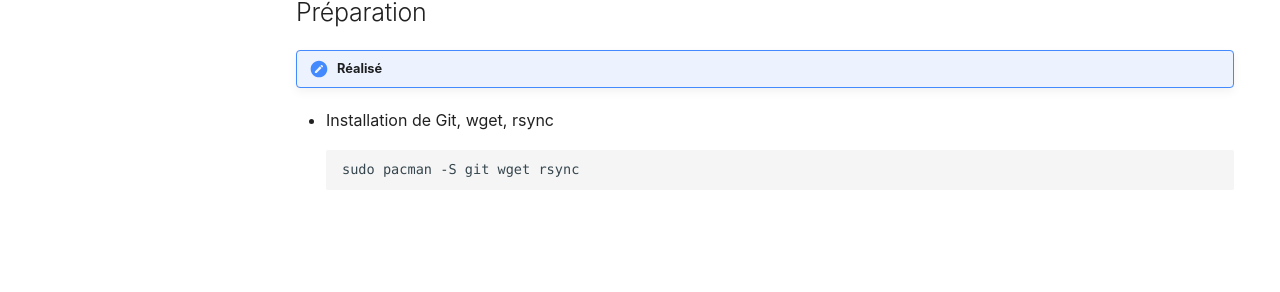
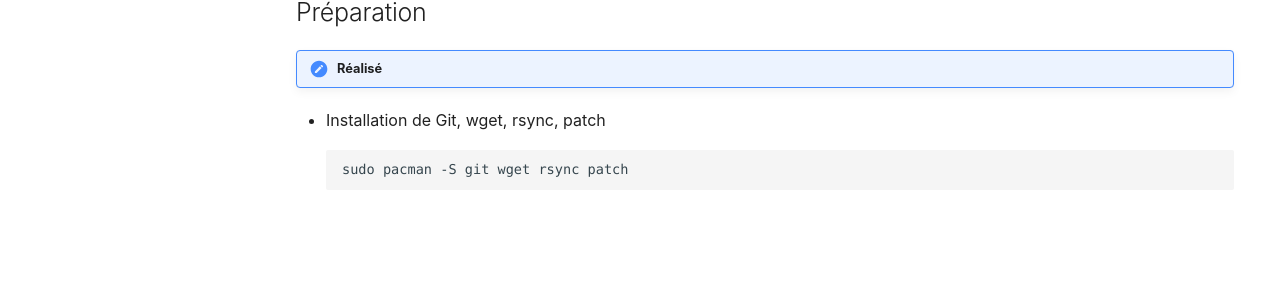
Before and after one commit to daerlnaxe/QemuPlay, an MkDocs documentation site: the page built from docs/90-developpement/Qemu3dFx.md, in a window 1280 px wide and 1265 px high. Shown: the part 233-525 px from the top of the window. Built offline with MkDocs 1.6.1 and Material for MkDocs 9.7.7, drawn with Linux system fonts in a browser that asks for light colours; comment, search, counter and statistics services are not loaded.

Commit message:
Update Qemu3dFx.md

````diff
--- a/docs/90-developpement/Qemu3dFx.md
+++ b/docs/90-developpement/Qemu3dFx.md
@@ -1,9 +1,9 @@
 ## Préparation
 !!! Réalisé sur ArchLinuxx
 
-- Installation de Git, wget, rsync
+- Installation de Git, wget, rsync, patch
 ```
-sudo pacman -S git wget rsync
+sudo pacman -S git wget rsync patch
 ```
 
 <br>
````
